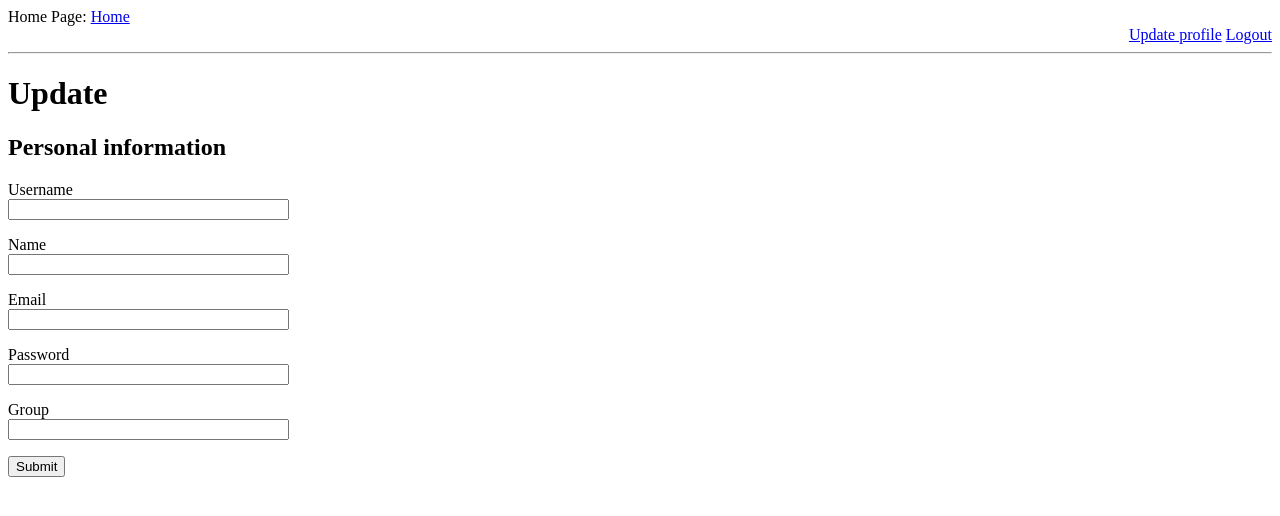
After one commit to XRadev3/redis_practice, a Flask app: template app/templates/update_base.html in a window 1280 px wide. The commit adds this page. Shown: the top 516 px of the page. Run offline with Flask 2, Linux system fonts and the light colour scheme; the template is opened without the code that fills it: most values are stand-ins (such as "Sample title", 1, 10 or a date in 2020); form fields are guessed from the names that the template uses; parts of the project's set-up code (start-up, migrations or seed data) failed here and were passed over.

```diff
--- a/app/app.py
+++ b/app/app.py
@@ -15,13 +15,7 @@ from flask import request, render_template, flash, session
 app = flask.Flask(__name__)
 app.config.from_mapping(config.app_config())
 cache = Cache()
-cron.job_clean_cache()
-
-
-@app.route("/temp")
-@cache.evict()
-def temp_call():
-    return "op"
+#cron.job_clean_cache()
 
 
 @app.route("/index")
@@ -30,6 +24,7 @@ def index_page():
 
 
 @app.route("/login", methods=['GET', 'POST'])
+@cache.evict()
 def login_form():
     form = LoginForm()
     title = 'Redis Login'
@@ -108,11 +103,47 @@ def create_user():
         status = redis_utils.json_to_file({form.username.data: {'attributes': user_data_dict}})
 
         if status:
-            return flask.redirect(f'/user/home_page?hash_name={form.username.data}'
-                                  f'&hash_key={form.name.data}',
-                                  201)
+            return flask.redirect(f'/user/home_page?hash_name={session["username"]}')
 
     return render_template("create_user.html", title=title, form=form)
+
+
+@app.route("/user/update", methods=['GET', 'POST'])
+@cache.evict()
+@cache.update()
+def update_user():
+    form = UpdateForm()
+    title = "User customization."
+    username = session['username']
+    hash_field = "attributes"
+    user_hash = redis_utils.json_file_to_hash(username)
+    user_data = user_hash[username]
+
+    if not form.validate_on_submit():
+        form.username.data = username
+        form.name.data = user_data[hash_field]['name']
+        form.email.data = user_data[hash_field]['email']
+        form.password.data = user_data[hash_field]['password']
+        form.group.data = user_data[hash_field]['group']
+
+    else:
+        user_data_dict = {
+            'name': form.name.data,
+            'email': form.email.data,
+            'password': form.password.data,
+            'group': user_data[hash_field]['group']
+        }
+        if redis_utils.remove_hash_file(username):
+            status = redis_utils.json_to_file({username: {'attributes': user_data_dict}})
+
+        else:
+            flask.abort(404)
+
+        if status:
+            flask.flash("Successfully updated!")
+            return flask.redirect(f'/user/home_page?hash_name={username}')
+
+    return render_template("update_base.html", title=title, form=form)
 
 
 @app.route("/user/home_page")
@@ -127,9 +158,8 @@ def user_page():
 
 
 @app.route("/redis/clear")
-#   @require_auth()
 def clear_redis():
     redis_utils.flushall()
     #cron.cron_stop_job()
 
-    return "Memory has been cleared! \n All temporary data is removed!"
+    return "Memory has been cleared! \n Cron jobs have been stopped!"
--- a/app/auth.py
+++ b/app/auth.py
@@ -9,7 +9,7 @@ def require_auth():
         @wraps(view_function)
         def decorated_function(*args, **kwargs):
             try:
-                key_name = 'user' + session['username']
+                key_name = 'key' + session['username']
                 if redis_utils.get_key(key_name):
                     return view_function(*args, **kwargs)
 
--- a/app/local_storage/users.txt
+++ b/app/local_storage/users.txt
@@ -1,3 +1,4 @@
-
 {"icaka": {"attributes": {"name": "hristo hristov", "email": "asdfads@mail.asdf", "password": "123456", "group": "purva"}}}
 {"peshaka": {"attributes": {"name": "Petur Petrov", "email": "peshaka@mail.mail", "password": "123456", "group": "basic"}}}
+
+{"test_user": {"attributes": {"name": "Test Testful", "email": "testytest@testy", "password": "123456", "group": "basic"}}}
--- a/app/templates/base_logged.html
+++ b/app/templates/base_logged.html
@@ -9,6 +9,7 @@
     <body>
         <div>Home Page: <a href="/index">Home</a></div>
         <div style="text-align:right; margin:0px auto 0px auto;">
+            <a href="/user/update">Update profile</a>
             <a href="/logout">Logout</a>
         </div>
         <hr>
--- /dev/null
+++ b/app/templates/update_base.html
@@ -0,0 +1,31 @@
+{% extends "base_logged.html" %}
+
+{% block content %}
+    <h1>Update</h1>
+    <h2>Personal information</h2>
+    <form action="" method="post" novalidate>
+        {{ form.hidden_tag() }}
+        <p>
+            {{ form.username.label }}<br>
+            {{ form.username(size=32) }}
+        </p>
+        <p>
+            {{ form.name.label }}<br>
+            {{ form.name(size=32) }}
+        </p>
+        <p>
+            {{ form.email.label }}<br>
+            {{ form.email(size=32) }}
+        </p>
+        <p>
+            {{ form.password.label }}<br>
+            {{ form.password(size=32) }}
+        </p>
+        <p>
+            {{ form.group.label }}<br>
+            {{ form.group(size=32) }}
+        </p>
+        <p>{{ form.submit() }}</p>
+
+    </form>
+{% endblock %}
```
Also changed, not shown: app/cache.py (+61 -18 lines), app/forms.py (+10 -0 lines), redis_utils/redis_utils.py (+34 -4 lines).
